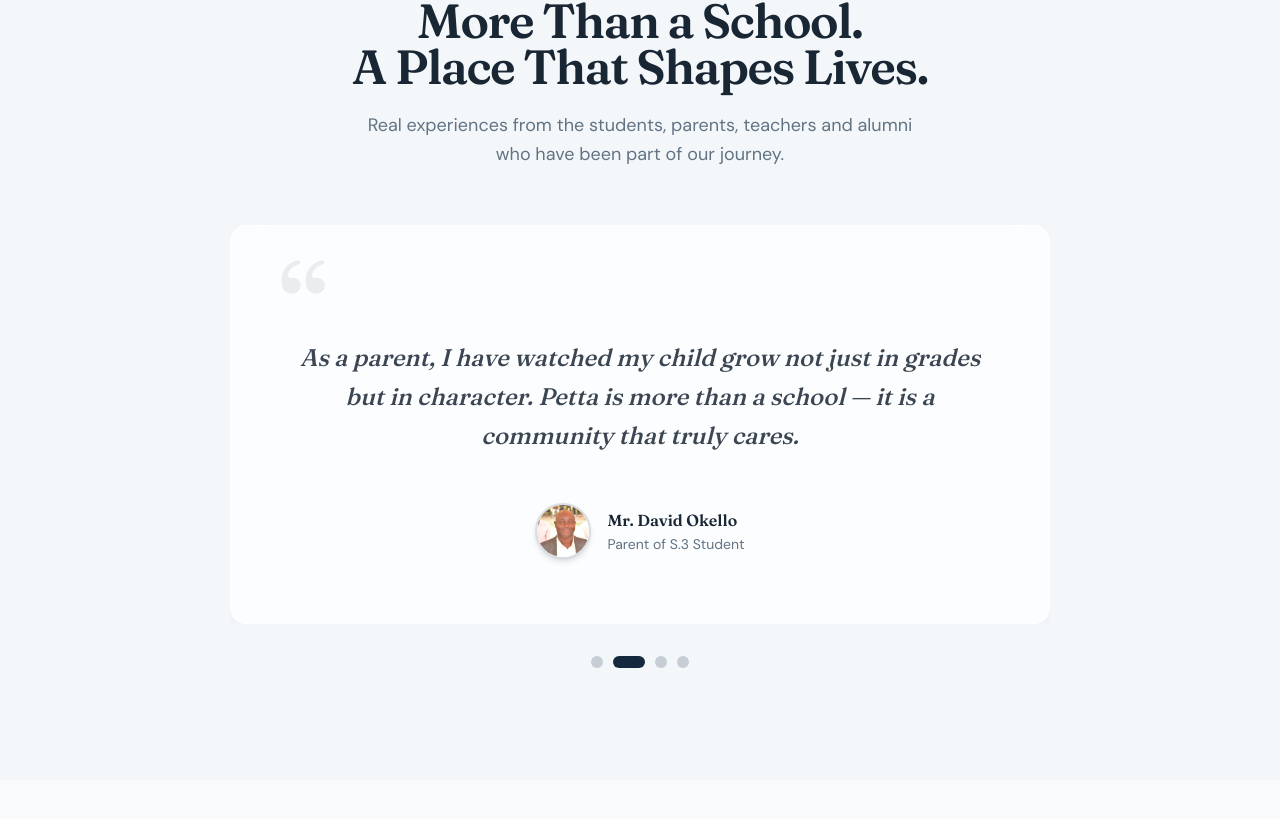
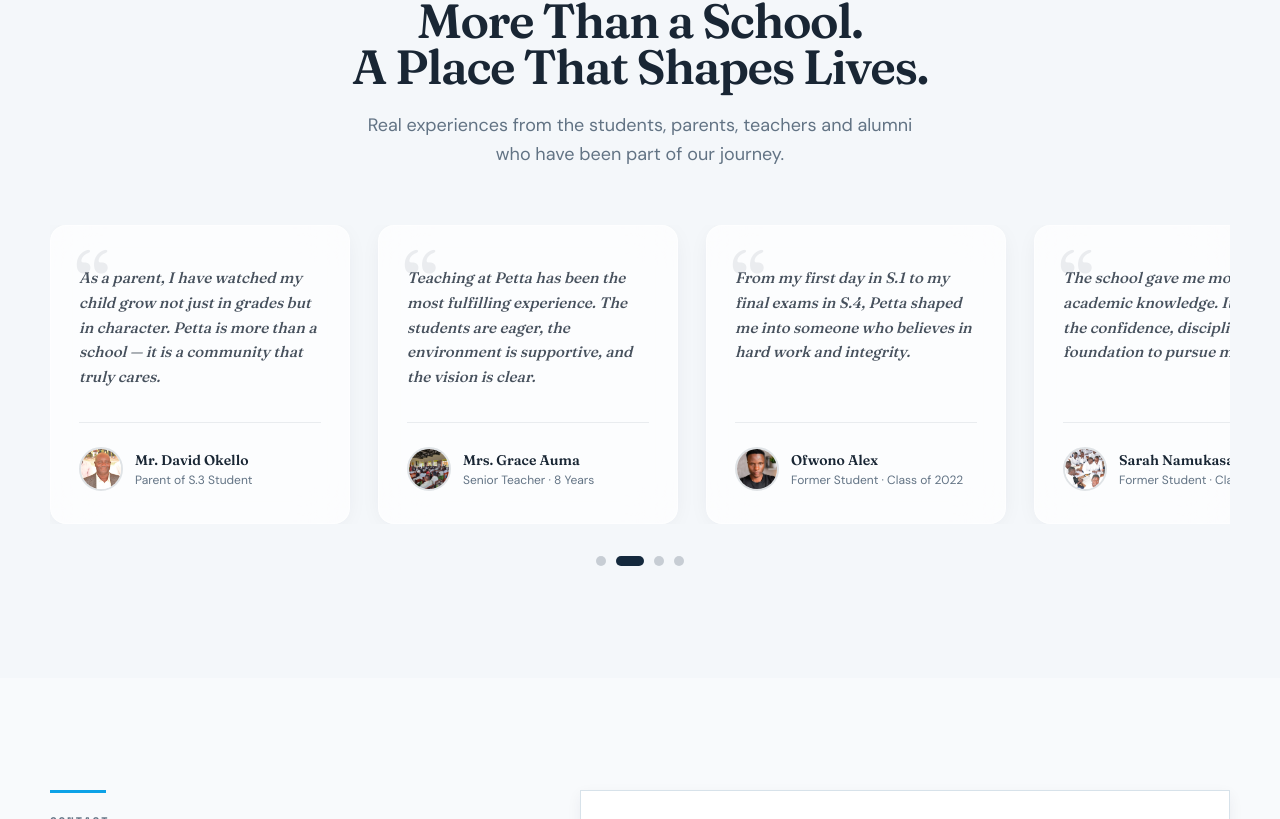
Before and after one commit to StackKens/petta-comminity-ss, a React (Vite) app: page / in a window 1280 px wide. Shown: the part 11181-12000 px from the top of the page. Built offline with nearby package versions, Linux system fonts and the light colour scheme.

Commit message:
feat: multi-card testimonial carousel with narrower taller cards

```diff
--- a/src/App.tsx
+++ b/src/App.tsx
@@ -1370,27 +1370,46 @@ const testimonials = [
 
 function AchievementsAndTestimonials() {
   const N = testimonials.length;
-  const [activeIndex, setActiveIndex] = useState(0);
+  const CARD_W = 300;
+  const CARD_GAP = 28;
+  const cardTotal = CARD_W + CARD_GAP;
+
+  const [offset, setOffset] = useState(0);
+  const [transition, setTransition] = useState(true);
   const [isHovered, setIsHovered] = useState(false);
+  const resetRef = useRef(false);
+
+  const track = [...testimonials, ...testimonials];
 
   const goNext = useCallback(() => {
-    setActiveIndex((prev) => (prev + 1) % N);
+    setTransition(true);
+    setOffset((prev) => {
+      const next = prev + 1;
+      if (next >= N) resetRef.current = true;
+      return next;
+    });
   }, [N]);
 
-  const goTo = useCallback(
-    (i: number) => {
-      setActiveIndex(i);
-    },
-    [],
-  );
+  const goTo = useCallback((i: number) => {
+    setTransition(true);
+    setOffset(i);
+  }, []);
+
+  const handleTransitionEnd = useCallback(() => {
+    if (!resetRef.current) return;
+    setTransition(false);
+    setOffset(0);
+    resetRef.current = false;
+    requestAnimationFrame(() => {
+      requestAnimationFrame(() => setTransition(true));
+    });
+  }, []);
 
   useEffect(() => {
     if (isHovered) return;
     const timer = setInterval(goNext, 5000);
     return () => clearInterval(timer);
   }, [goNext, isHovered]);
-
-  const current = testimonials[activeIndex];
 
   return (
     <>
@@ -1536,41 +1555,57 @@ function AchievementsAndTestimonials() {
             </p>
           </div>
 
-          {/* Single Card Carousel */}
-          <div className="mx-auto mt-14 max-w-[820px] overflow-hidden">
+          {/* Card Carousel */}
+          <div className="mt-14 overflow-hidden">
             <div
-              key={activeIndex}
-              className="relative rounded-xl border border-white/60 bg-white/70 p-10 shadow-[0_8px_40px_-12px_hsl(var(--primary)/.12)] backdrop-blur-xl md:px-14 md:py-16"
-              style={{ animation: "fadeInUp 0.5s ease-out both" }}
-            >
-              {/* Decorative quote mark */}
-              <span className="absolute left-8 top-4 font-display text-[7rem] leading-none text-[hsl(var(--primary)/.08)] select-none md:left-12 md:top-6">
+              className="flex"
+              style={{
+                gap: CARD_GAP,
+                transform: `translateX(${-(offset * cardTotal)}px)`,
+                transition: transition
+                  ? "transform 600ms cubic-bezier(0.32, 0.72, 0, 1)"
+                  : "none",
+              }}
+              onTransitionEnd={handleTransitionEnd}
+            >
+              {track.map((item, i) => (
+                <div
+                  key={`${item.name}-${i}`}
+                  className="flex-none"
+                  style={{ width: CARD_W }}
+                >
+                  <div className="flex h-full flex-col rounded-xl border border-white/60 bg-white/70 px-7 pt-10 pb-8 shadow-[0_4px_24px_-8px_hsl(var(--primary)/.1)] backdrop-blur-xl">
+                    {/* Decorative quote */}
+                    <span className="absolute left-6 top-4 font-display text-[5rem] leading-none text-[hsl(var(--primary)/.08)] select-none">
                       &ldquo;
                     </span>
 
                     {/* Quote */}
-              <blockquote className="relative z-10 mt-12 text-center font-display text-xl font-medium italic leading-relaxed text-[hsl(var(--foreground)/.85)] md:text-2xl md:leading-relaxed">
-                {current.quote}
+                    <blockquote className="relative z-10 mb-8 flex-1 font-display text-[.95rem] font-medium italic leading-relaxed text-[hsl(var(--foreground)/.8)]">
+                      {item.quote}
                     </blockquote>
 
                     {/* Author */}
-              <div className="relative z-10 mt-12 flex items-center justify-center gap-4">
-                <div className="h-14 w-14 overflow-hidden rounded-full border-2 border-[hsl(var(--primary)/.15)] shadow-md">
+                    <div className="relative z-10 flex items-center gap-3 border-t border-[hsl(var(--primary)/.08)] pt-6">
+                      <div className="h-11 w-11 shrink-0 overflow-hidden rounded-full border-2 border-[hsl(var(--primary)/.12)]">
                         <img
-                    src={current.image}
-                    alt={current.name}
+                          src={item.image}
+                          alt={item.name}
                           className="h-full w-full object-cover"
                         />
                       </div>
-                <div className="text-left">
-                  <div className="font-display text-base font-semibold text-[hsl(var(--foreground))]">
-                    {current.name}
-                  </div>
-                  <div className="mt-0.5 text-sm text-[hsl(var(--muted-foreground))]">
-                    {current.detail}
-                  </div>
-                </div>
-              </div>
+                      <div>
+                        <div className="font-display text-sm font-semibold text-[hsl(var(--foreground))]">
+                          {item.name}
+                        </div>
+                        <div className="mt-0.5 text-xs text-[hsl(var(--muted-foreground))]">
+                          {item.detail}
+                        </div>
+                      </div>
+                    </div>
+                  </div>
+                </div>
+              ))}
             </div>
           </div>
 
@@ -1582,10 +1617,10 @@ function AchievementsAndTestimonials() {
                 type="button"
                 onClick={() => goTo(i)}
                 aria-label={`Go to testimonial ${i + 1}`}
-                className={`h-3 rounded-full transition-all duration-300 ${
-                  i === activeIndex
-                    ? "w-8 bg-[hsl(var(--primary))]"
-                    : "w-3 bg-[hsl(var(--primary)/.2)] hover:bg-[hsl(var(--primary)/.35)]"
+                className={`h-2.5 rounded-full transition-all duration-300 ${
+                  i === (offset % N)
+                    ? "w-7 bg-[hsl(var(--primary))]"
+                    : "w-2.5 bg-[hsl(var(--primary)/.2)] hover:bg-[hsl(var(--primary)/.35)]"
                 }`}
               />
             ))}
```
Lines whose indentation alone changed are shown as unchanged.
